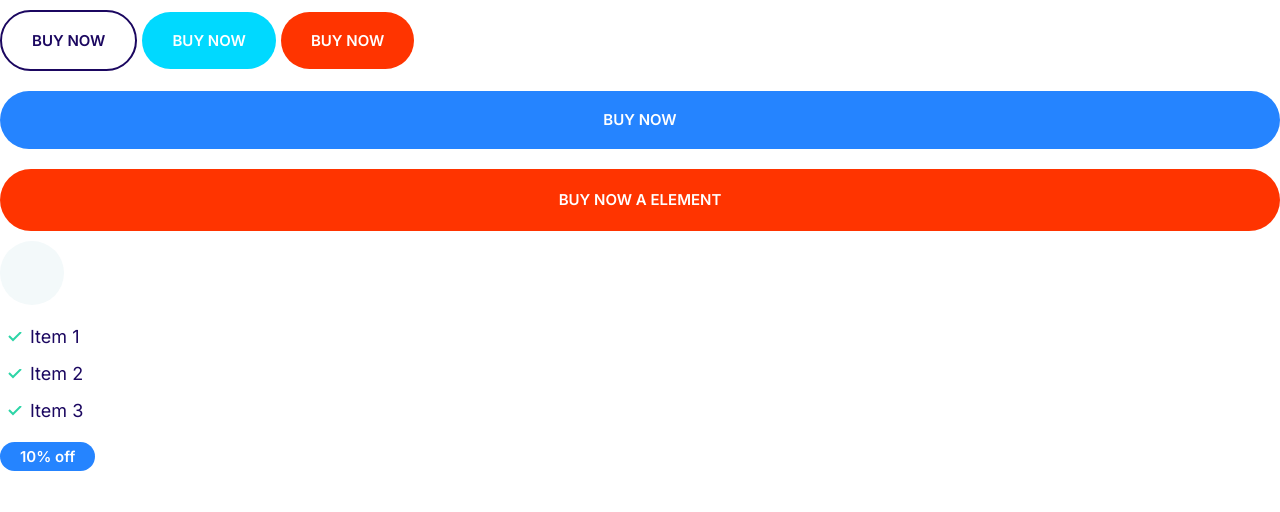
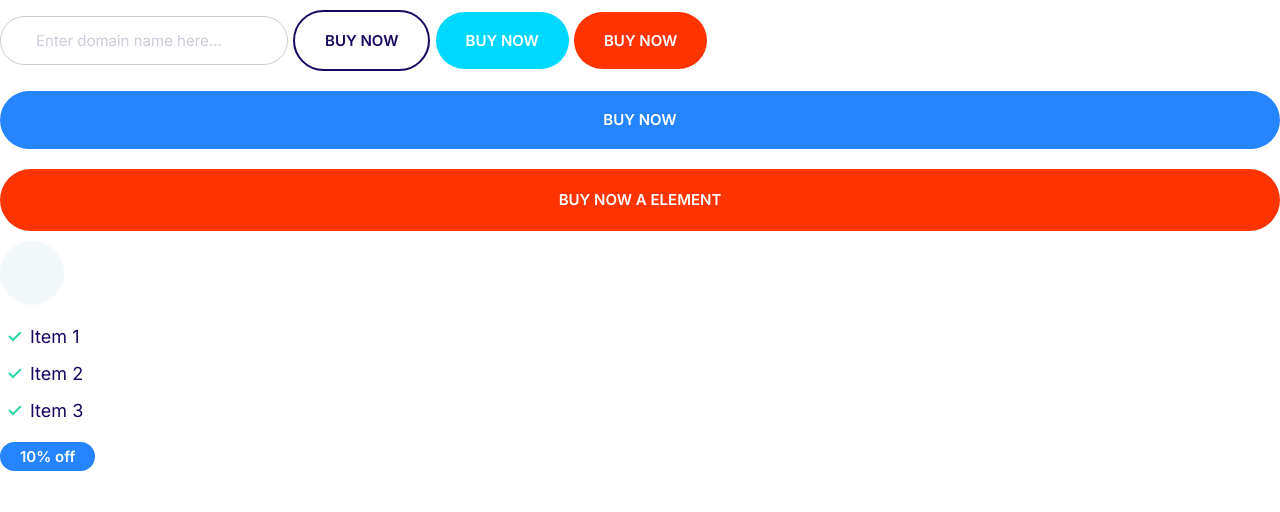
Before and after one commit to mallikgarjuna/moshify, a plain HTML site: page index.html in a window 1280 px wide. Shown: the top 512 px of the page. Drawn offline with Linux system fonts and the light colour scheme.

Commit message:
Build the input element.

```diff
--- a/css/styles.css
+++ b/css/styles.css
@@ -242,3 +242,23 @@ completely diff. cotainer */
         font-size: 1.5rem;
     }
 }
+
+/* Inputs */
+.input {
+    border-radius: 30px;
+    border: 1px solid #ccc;
+    color: var(--color-headings);
+    font-size: 2rem;
+    outline: 0;
+    padding: 1.5rem 3.5rem;
+}
+
+::placeholder {
+    color: #cdcbd7;
+}
+
+@media screen and (min-width: 1024px) {
+    .input{
+        font-size: 1.5rem;
+    }
+}
--- a/index.html
+++ b/index.html
@@ -14,6 +14,7 @@
     <link rel="stylesheet" href="css/styles.css" />
   </head>
   <body>
+    <input type="text" class="input" placeholder="Enter domain name here..." />
     <button class="btn btn--primary btn--outline">Buy now</button>
     <button class="btn btn--secondary">Buy now</button>
     <button class="btn btn--accent">Buy now</button>
```
Also changed, not shown: components/inputs.html (added, +1 -0 lines).
